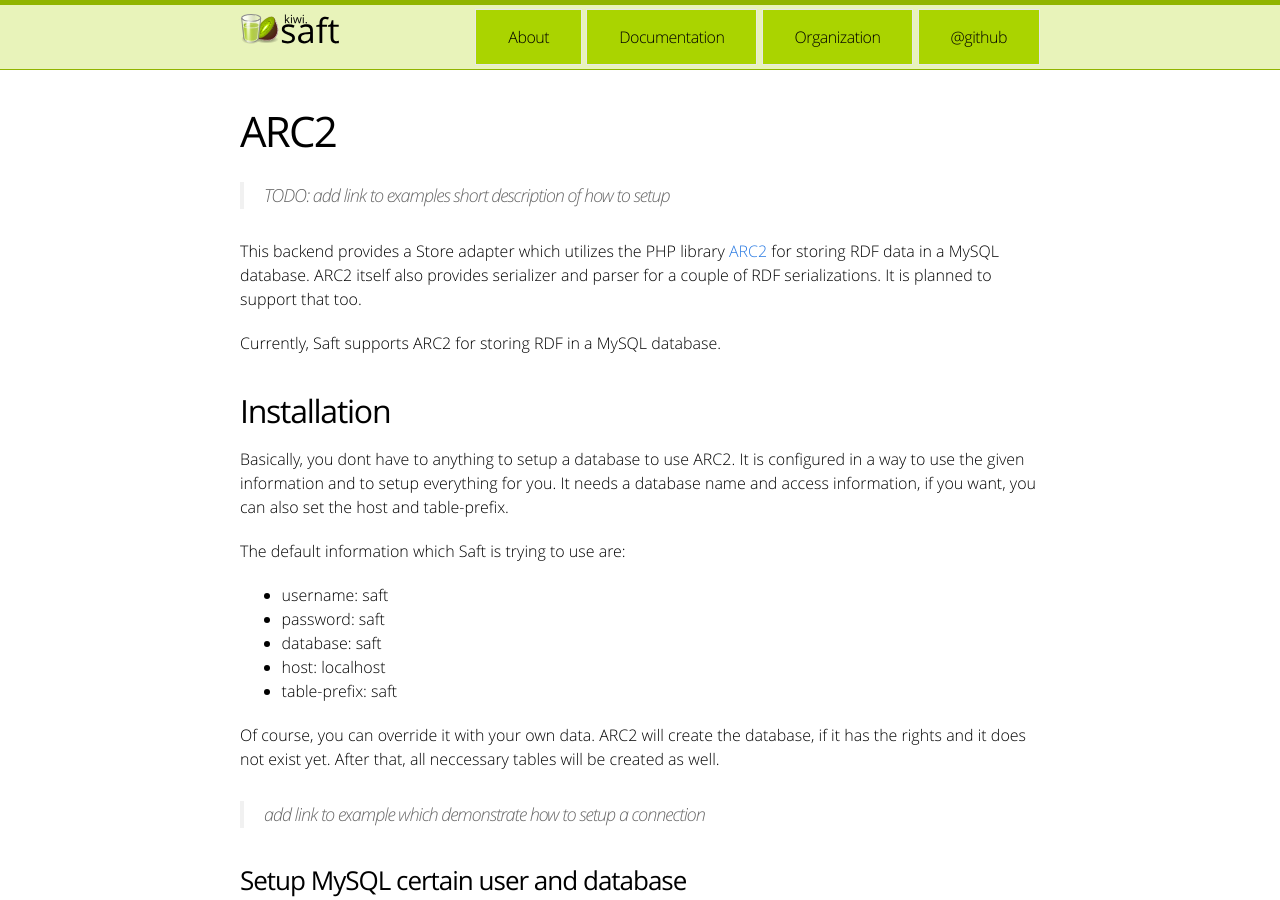
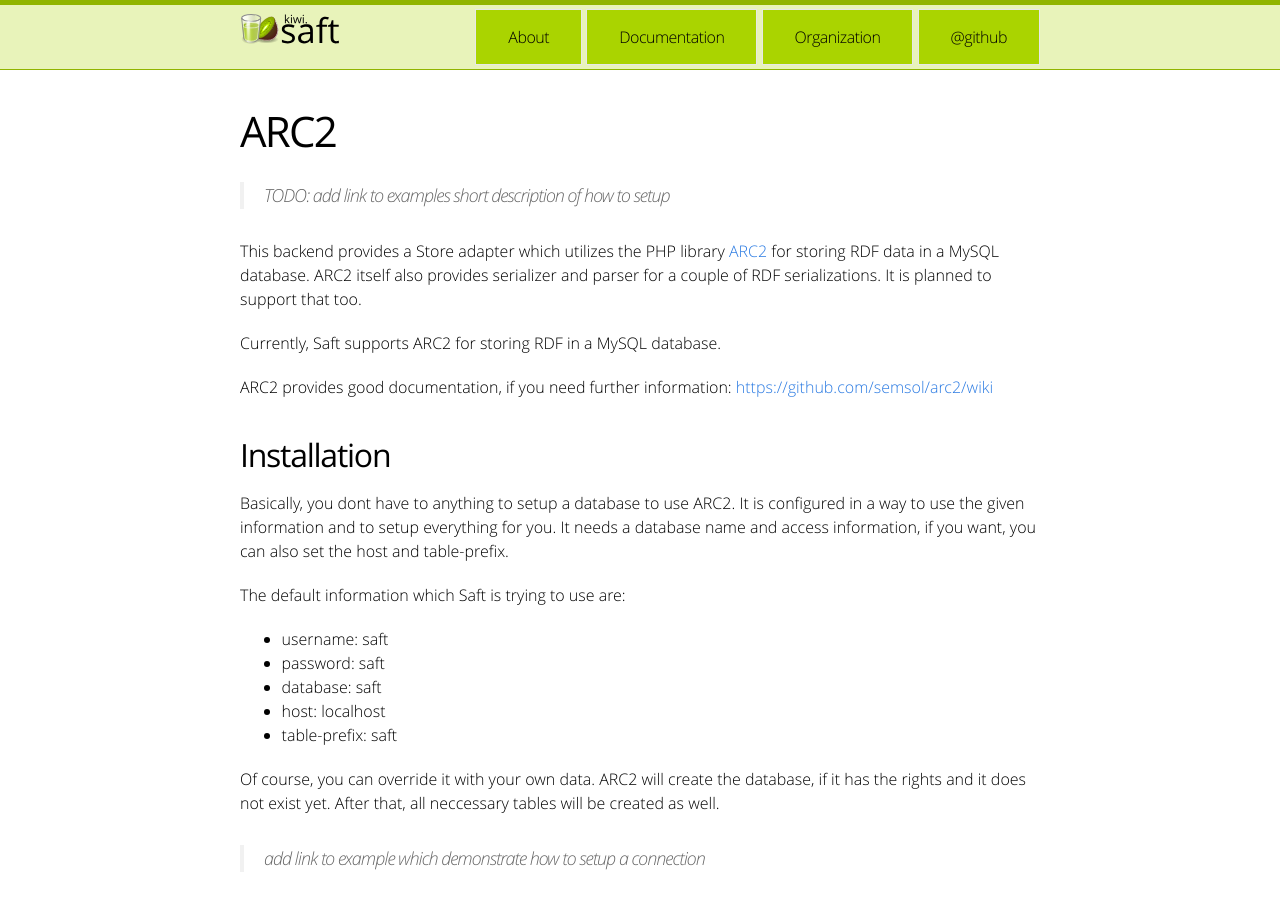
Before and after one commit to SaftIng/safting.github.io, a Jekyll site: the page built from doc/phpframework/backends/ARC2.md, in a window 1280 px wide and 900 px high. Built offline with Jekyll 4.4.1, drawn with Linux system fonts in a browser that asks for light colours.

Commit message:
Update ARC2.md

```diff
--- a/doc/phpframework/backends/ARC2.md
+++ b/doc/phpframework/backends/ARC2.md
@@ -10,6 +10,9 @@ title: ARC2
 This backend provides a Store adapter which utilizes the PHP library [ARC2](https://github.com/semsol/arc2) for storing RDF data in a MySQL database. ARC2 itself also provides serializer and parser for a couple of RDF serializations. It is planned to support that too.
 
 Currently, Saft supports ARC2 for storing RDF in a MySQL database.
+
+ARC2 provides good documentation, if you need further information: [https://github.com/semsol/arc2/wiki](https://github.com/semsol/arc2/wiki)
+
 
 ## Installation
 
```
